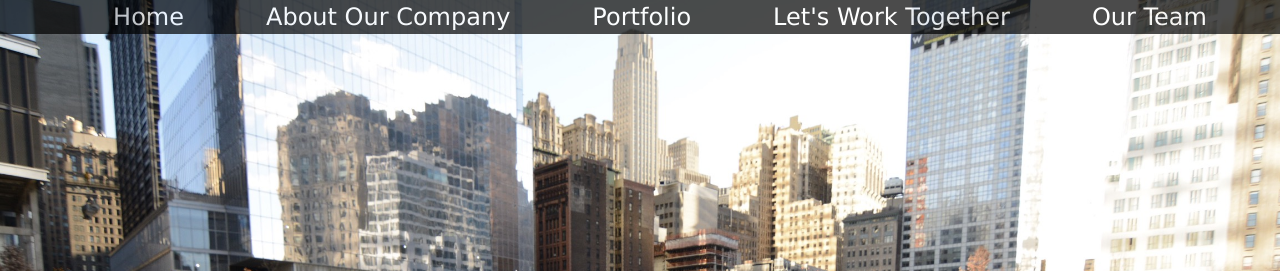
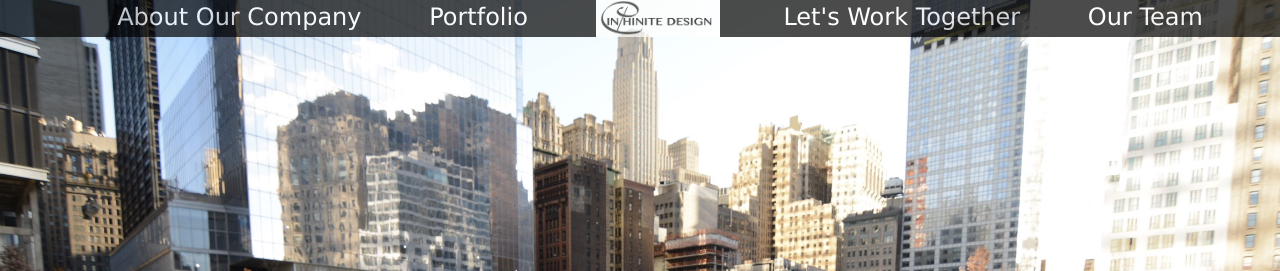
Before and after one commit to Tanishqy/Inphinite, a plain HTML site: page index.html in a window 1280 px wide. Shown: the top 271 px of the page. Drawn offline with nearby package versions, Linux system fonts and the light colour scheme.

Commit message:
header is kinda fixed
slight horizontal shift of bar contents when navigating. Working on font

```diff
--- a/css/pagestyles/global.css
+++ b/css/pagestyles/global.css
@@ -7,21 +7,17 @@
 
 #navigate li {
     display: inline;
-    padding-top: 2%;
-    padding-bottom: 2%;
+
 }
 
-#navigate li :hover {
-    opacity: 0.6;
-}
 
-#navigate li a {
+
+#navigate #tabs #item a {
     color: white;
-    margin-left:3%;
-    margin-right:3%;
     font-size: 24px;
     font-family: Verdana;
-    font-weight: lighter;
-    padding-top: 30px;
+    font-weight: 100;
+    padding: 30px;
+
 
 }
--- a/index.html
+++ b/index.html
@@ -24,17 +24,17 @@
 
   <body>
 <center>
-<div id="navigate">
-    <ul>
-        <li> <a href="index.html"> Home  </a>  </li>
-        <li> <a href="About_Our_Company.html">  About Our Company </a> </li>
-        <li> <a href="Portfolio.html"> Portfolio </a> </li>
-        <li> <a href="Contact_us.html"> Let's Work Together </a> </li>
-        <li> <a href="Team.html"> Our Team</a> </li>
+    <div id="navigate" style="margin-top:0px;">
+            <ul id="tabs">
+                <li id="item"> <a href="About_Our_Company.html">  About Our Company </a> </li>
+                <li id="item"> <a href="Portfolio.html"> Portfolio </a> </li>
+                <li id="item"> <a href="index.html"> <img src="INFINIT.jpg" style="width:10%;"/></a>  </li>
+                <li id="item"> <a href="Contact_us.html"> Let's Work Together </a> </li>
+                <li id="item"> <a href="Team.html"> Our Team</a> </li>
+            </ul>
 
-    </ul>
+        </div>
 
-</div>
 </center>
 <!--
     <div class="dropdown">
```
Also changed, not shown: About_Our_Company.html (+12 -12 lines), Contact_us.html (+7 -7 lines), Portfolio.html (+6 -6 lines), Team.html (+8 -10 lines), css/normalize.css, 2 other files.
